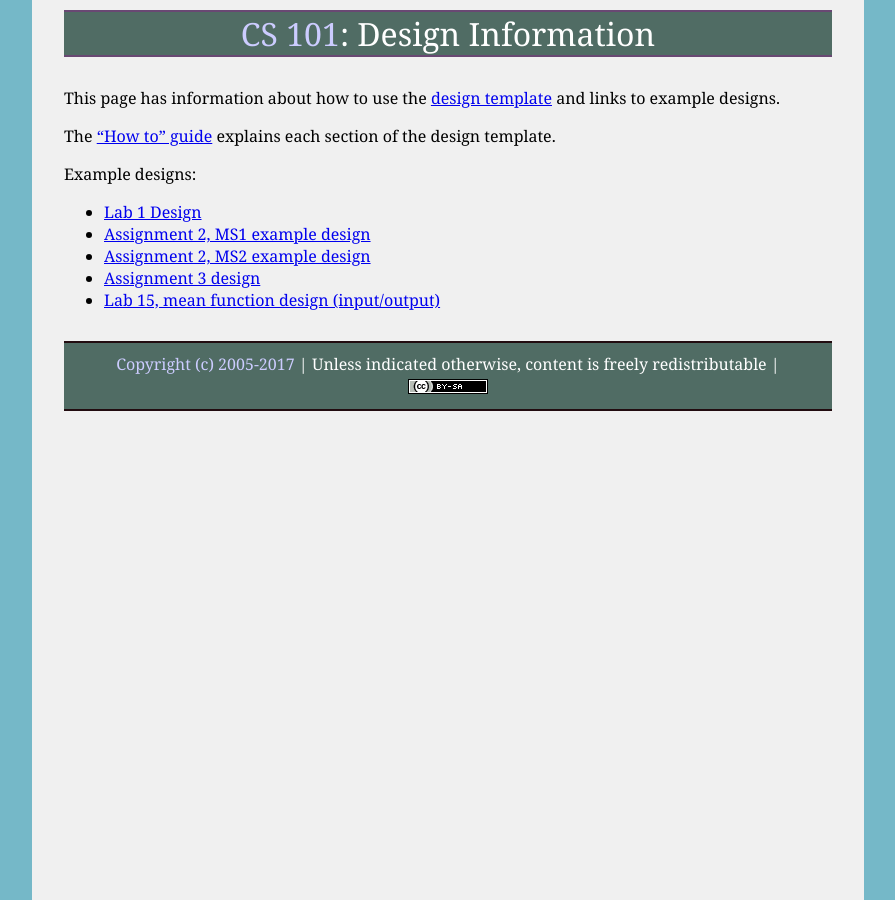
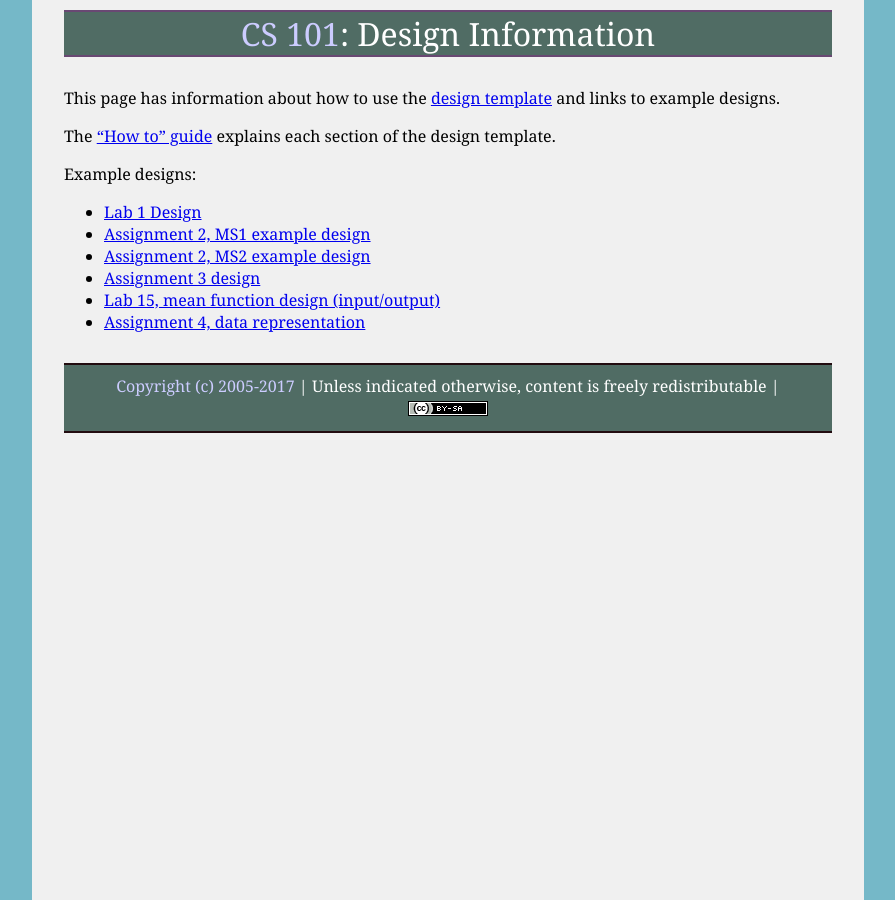
Before and after one commit to ycpcs/cs101-spring2017, a Jekyll site: the page built from design/index.md, in a window 1280 px wide. Shown: the whole page, without its empty margins (192-1087 px from the left). Built offline with Jekyll 4.4.1, drawn with Linux system fonts in a browser that asks for light colours.

Commit message:
data representation sketch for assignment 4

```diff
--- a/design/index.md
+++ b/design/index.md
@@ -14,3 +14,4 @@ Example designs:
 * [Assignment 2, MS2 example design](assign02ms2.pdf)
 * [Assignment 3 design](assign03.pdf)
 * [Lab 15, mean function design (input/output)](lab15mean.pdf)
+* [Assignment 4, data representation](assign04datarepresentation.pdf)
```
Also changed, not shown: 1 other file.
